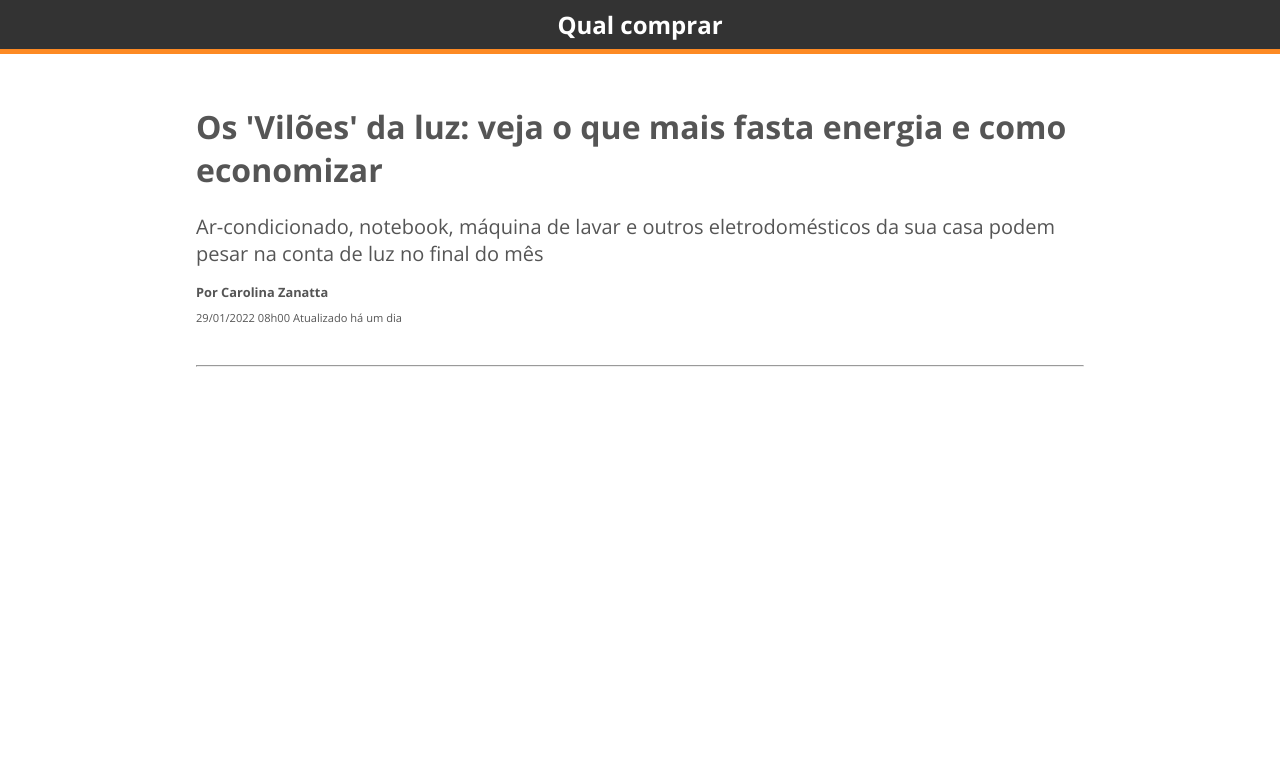
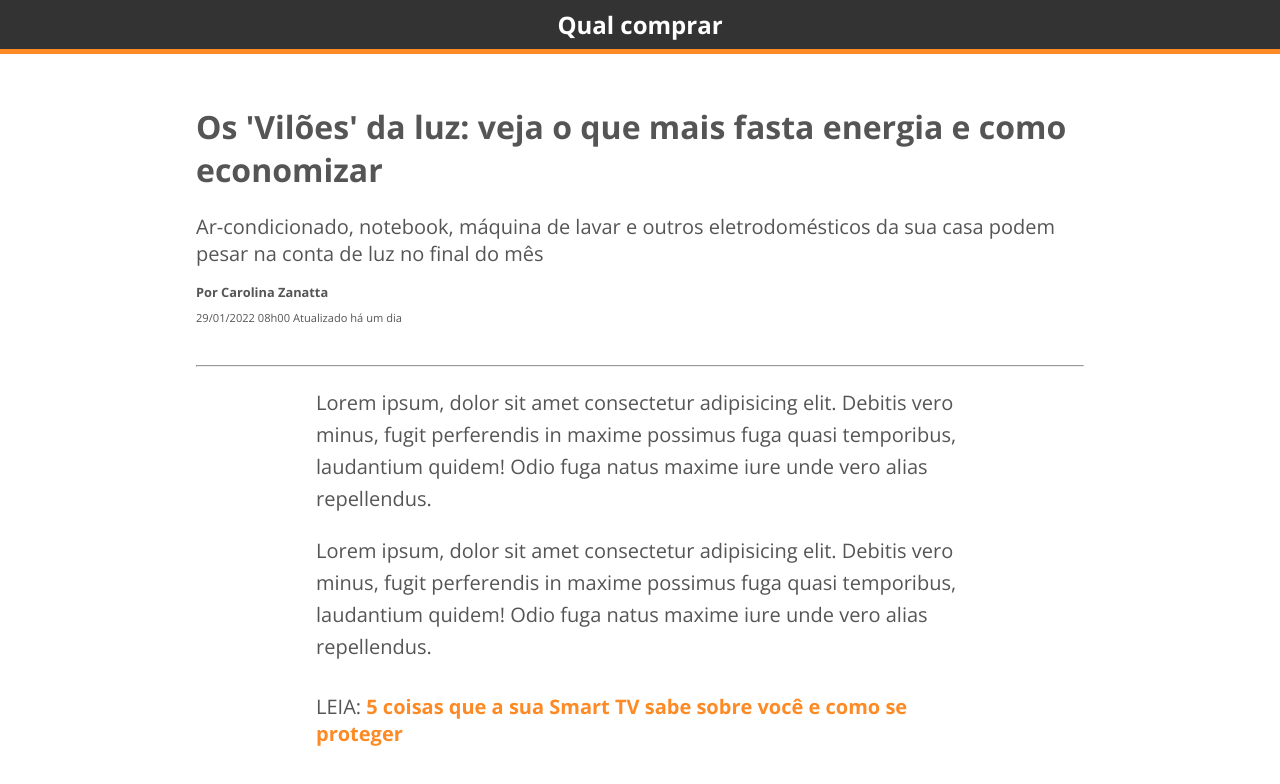
Before and after one commit to bryancury3r/progbr, a plain HTML site: page index.html in a window 1280 px wide. Drawn offline with nearby package versions, Linux system fonts and the light colour scheme; some icons are missing.

Commit message:
add size and p

```diff
--- a/css/style.css
+++ b/css/style.css
@@ -55,4 +55,22 @@ h1 {
 
 a {
     text-decoration: none;
+    color: #fd8a24;
+    font-weight: 700;
+
 }
+
+.content {
+    max-width: 648px;
+    margin: auto;
+}
+
+.content p {
+    font-size: 20px;
+    line-height: 32px;
+}
+
+.cta {
+    font-size: 20px;
+    margin: 30px 0;
+}
--- a/index.html
+++ b/index.html
@@ -30,6 +30,20 @@
             <a href="" class="social-icon"><i class="ph ph-instagram-logo"></i></a>
         </div>
         <hr>
+
+        <div class="content">
+            <p>Lorem ipsum, dolor sit amet consectetur adipisicing elit. Debitis vero minus, fugit perferendis in maxime possimus fuga quasi temporibus, laudantium quidem! Odio fuga natus maxime iure unde vero alias repellendus.</p>
+
+            <p>Lorem ipsum, dolor sit amet consectetur adipisicing elit. Debitis vero minus, fugit perferendis in maxime possimus fuga quasi temporibus, laudantium quidem! Odio fuga natus maxime iure unde vero alias repellendus.</p>
+
+            <div class="cta">
+                LEIA:
+                <a href="#">
+                    5 coisas que a sua Smart TV sabe sobre você e como se proteger
+                </a>
+            </div>
+        </div>
+
     </div>
 </body>
 </html>
```
